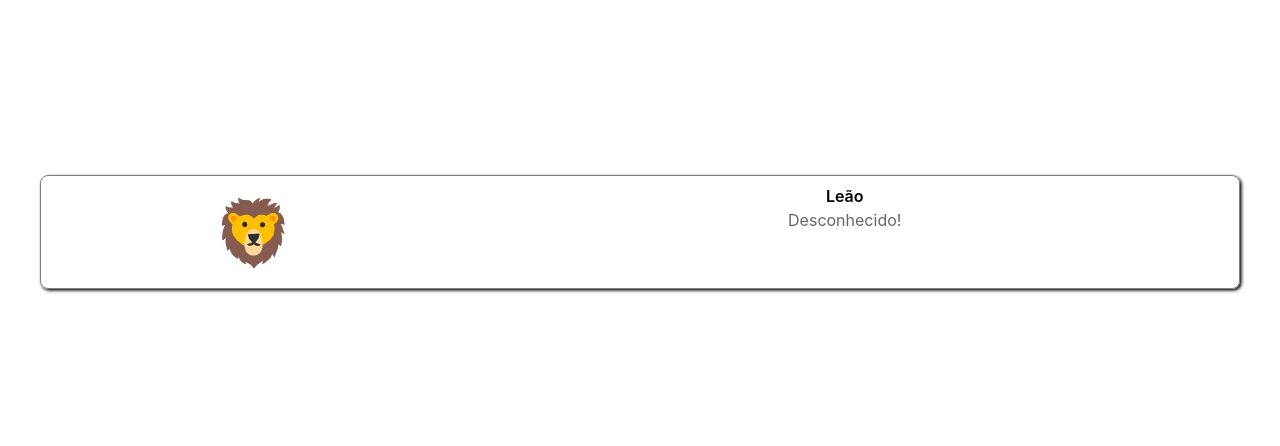
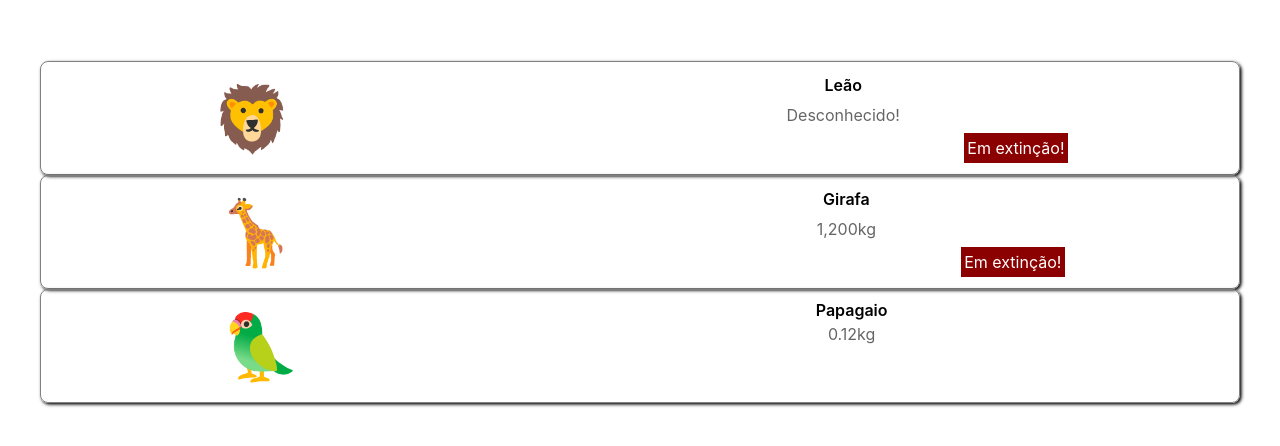
Before and after one commit to ufjf-dcc207/ufjf-dcc207-2024-3-a-atv03-igorknop, a React (Vite) app: page / in a window 1280 px wide. Shown: the part 168-614 px from the top of the page. Built offline with nearby package versions, Linux system fonts and the light colour scheme.

Commit message:
adiciona mais animais

```diff
--- a/src/Animal.tsx
+++ b/src/Animal.tsx
@@ -4,7 +4,7 @@
   icone: string;
   nome: string;
   peso: number;
-  extincao: boolean;
+  extincao?: boolean;
 }
 
 export default function Animal({ icone, nome, peso, extincao }: AnimalProps) {
--- a/src/App.tsx
+++ b/src/App.tsx
@@ -4,7 +4,9 @@
 function App() {
   return (
     <div className="app">
-      <Animal icone="🦁" nome = "Leão" peso = {-1} extincao={false}/>
+      <Animal icone="🦁" nome = "Leão" peso = {-1} extincao/>
+      <Animal icone="🦒" nome = "Girafa" peso = {1200} extincao/>
+      <Animal icone="🦜" nome = "Papagaio" peso = {0.120} />
     </div>
   );
 }
```
